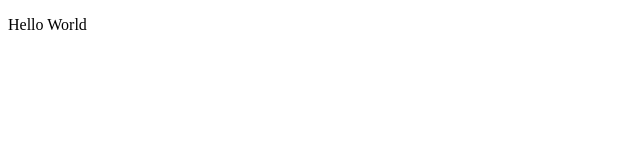
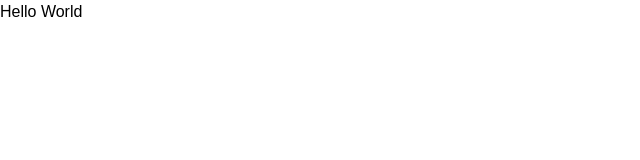
Before and after one commit to orange-skill/client, an Angular app: page / in a window 1280 px wide. Shown: the top 160 px of the page, without its empty margins (0-640 px from the left). Built offline with nearby package versions, Linux system fonts and the light colour scheme.

Commit message:
feat: use tailwind in css

```diff
--- a/src/styles.css
+++ b/src/styles.css
@@ -1 +1,8 @@
 /* You can add global styles to this file, and also import other style files */
+@tailwind base;
+@tailwind components;
+@tailwind utilities;
+
+* {
+  font-family: "Nunito", sans-serif !important;
+}
```
